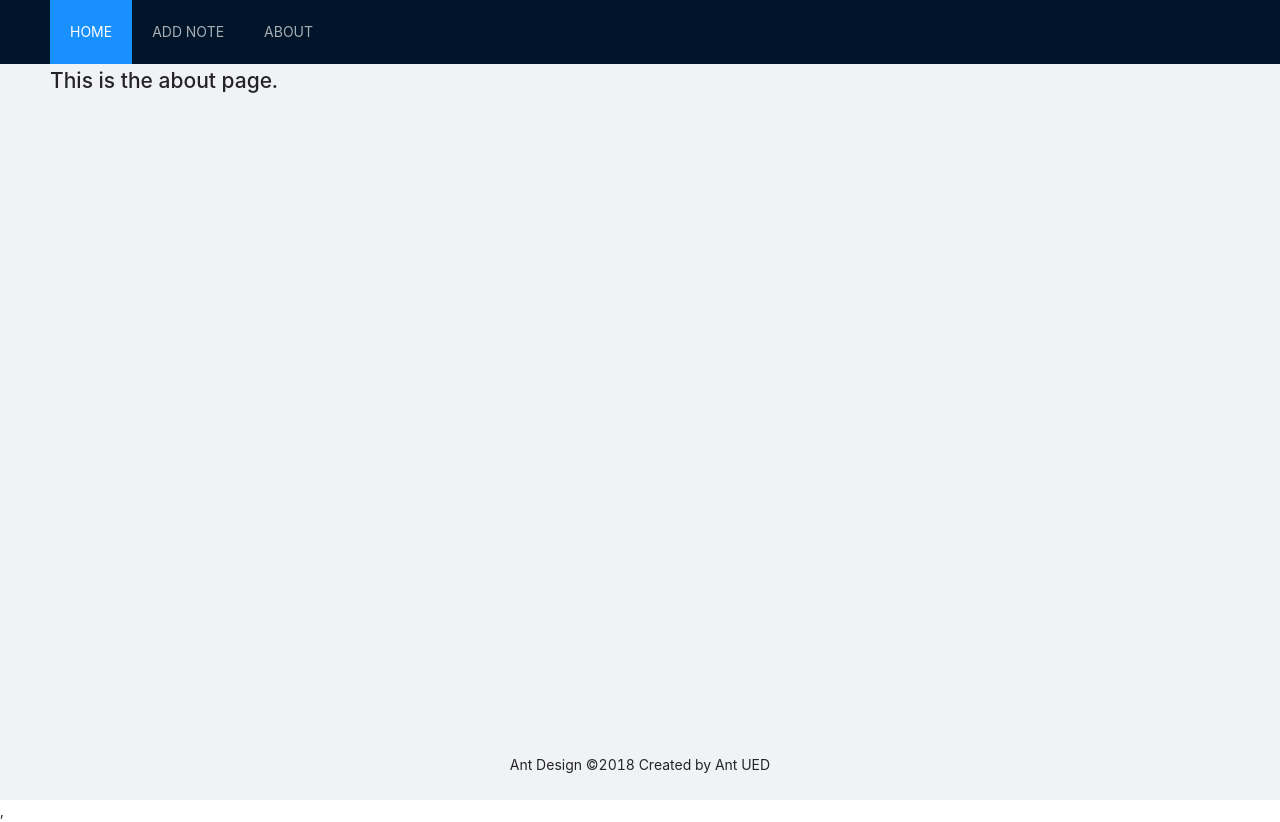
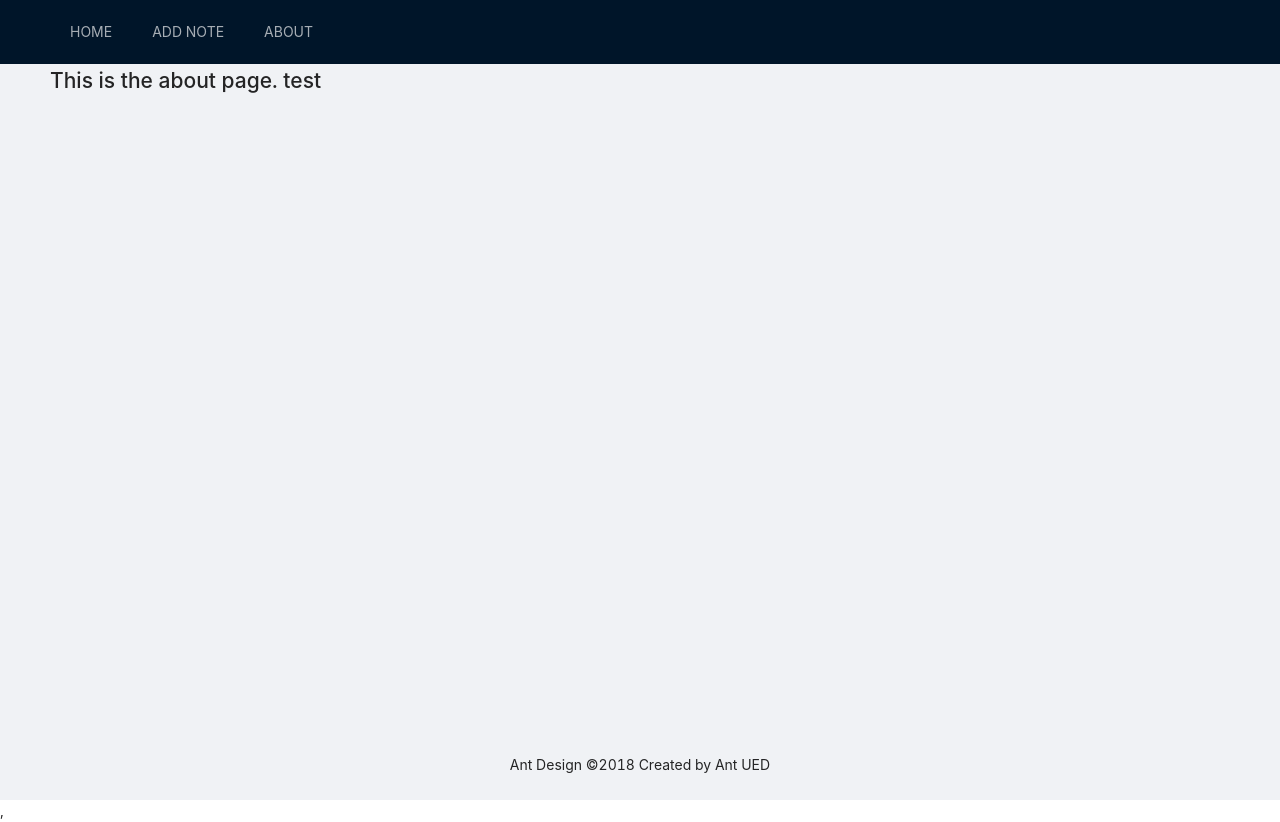
Before and after one commit to daniel7777cohen/NotesAppNextJsMobxMongodb, a Next.js app: page /about in a window 1280 px wide. Built offline with nearby package versions, Linux system fonts and the light colour scheme; no server answers; the database is empty.

Commit message:
fixed navbar selection

```diff
--- a/components/Layout.tsx
+++ b/components/Layout.tsx
@@ -11,7 +11,7 @@ const Layout = ({ children }) => {
       <Wrapper className="layout" style={{ height: "100%" }} >
         <Header>
           <div className="logo" />
-          <Menu theme="dark" mode="horizontal" defaultSelectedKeys={["1"]}>
+          <Menu theme="dark" mode="horizontal" >
             <Menu.Item key="1">
               <Link href="/">
                 <a>HOME</a>
--- a/pages/_app.tsx
+++ b/pages/_app.tsx
@@ -3,7 +3,7 @@ import type { AppProps /*, AppContext */, AppContext } from "next/app";
 import { RootStateProvider, useRootStore } from "../context/RootStateContext";
 import "antd/dist/antd.css";
 import { fetchNotes } from "../api";
-import { useEffect } from "react";
+import { useEffect, useState } from "react";
 import App from "next/app";
 import { NotesStore } from "../mobx/NotesStore";
 import HomePage from ".";
@@ -15,11 +15,7 @@ function MyApp({
   processedResponse,
   notesStore,
 }: AppProps) {
-  console.log(notesStore);
-
-  useEffect(() => {
-
-  }, []);
+  debugger;
   return (
     <div>
       <Layout>
@@ -44,15 +40,10 @@ function MyApp({
   );
 }
 
-
-
 MyApp.getInitialProps = async ({ Component, ctx }) => {
   const processedResponse = await fetchNotes();
-
   const notesStore = new NotesStore();
-  console.log("new store created");
   notesStore.setNotes(processedResponse);
-
   let pageProps = {};
   if (Component.getInitialProps) {
     pageProps = await Component.getInitialProps(ctx);
--- a/pages/about.tsx
+++ /dev/null
@@ -1,9 +0,0 @@
-const About = () => {
-  return (
-    <div>
-      <h1>This is the about page.</h1>
-    </div>
-  );
-};
-
-export default About;
```
